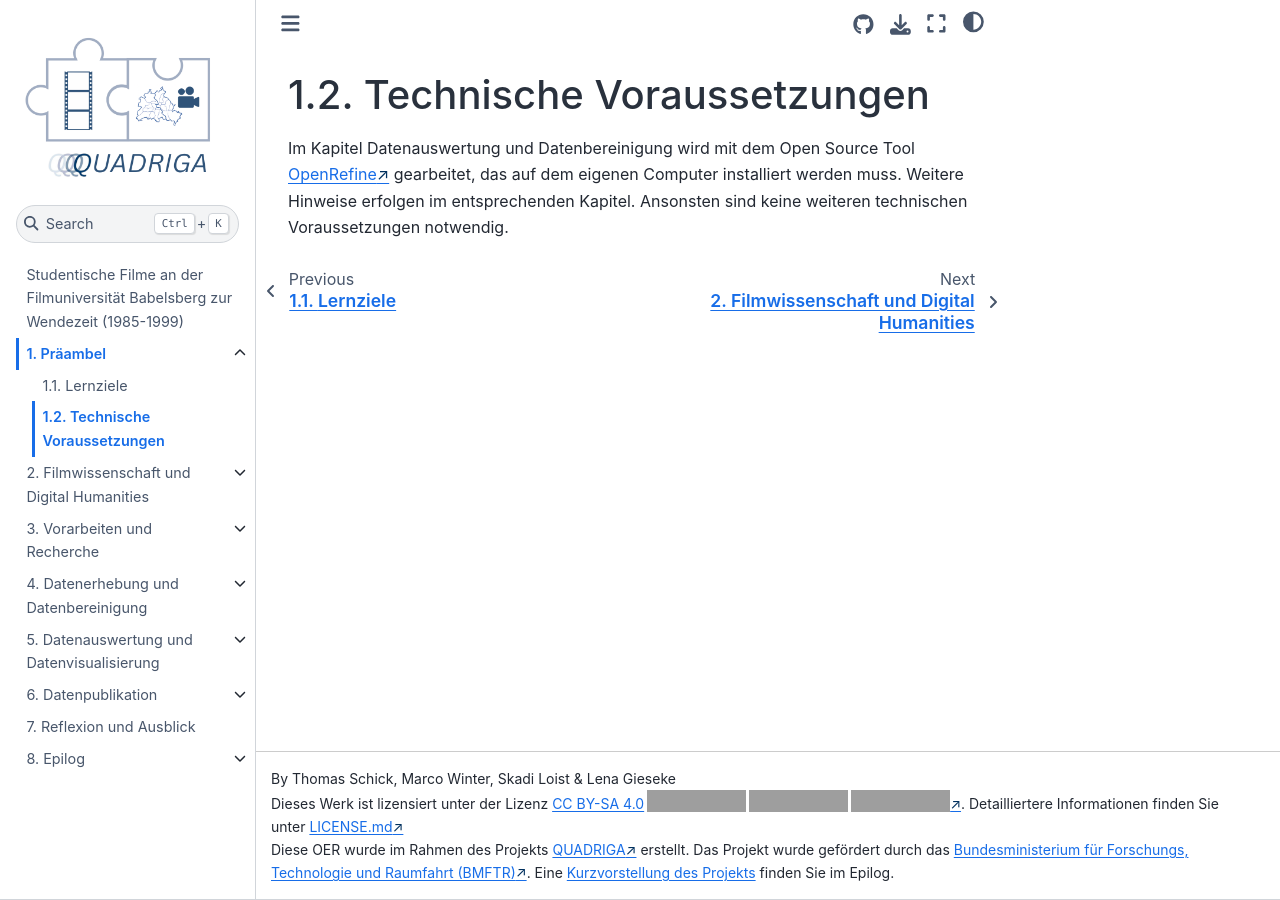
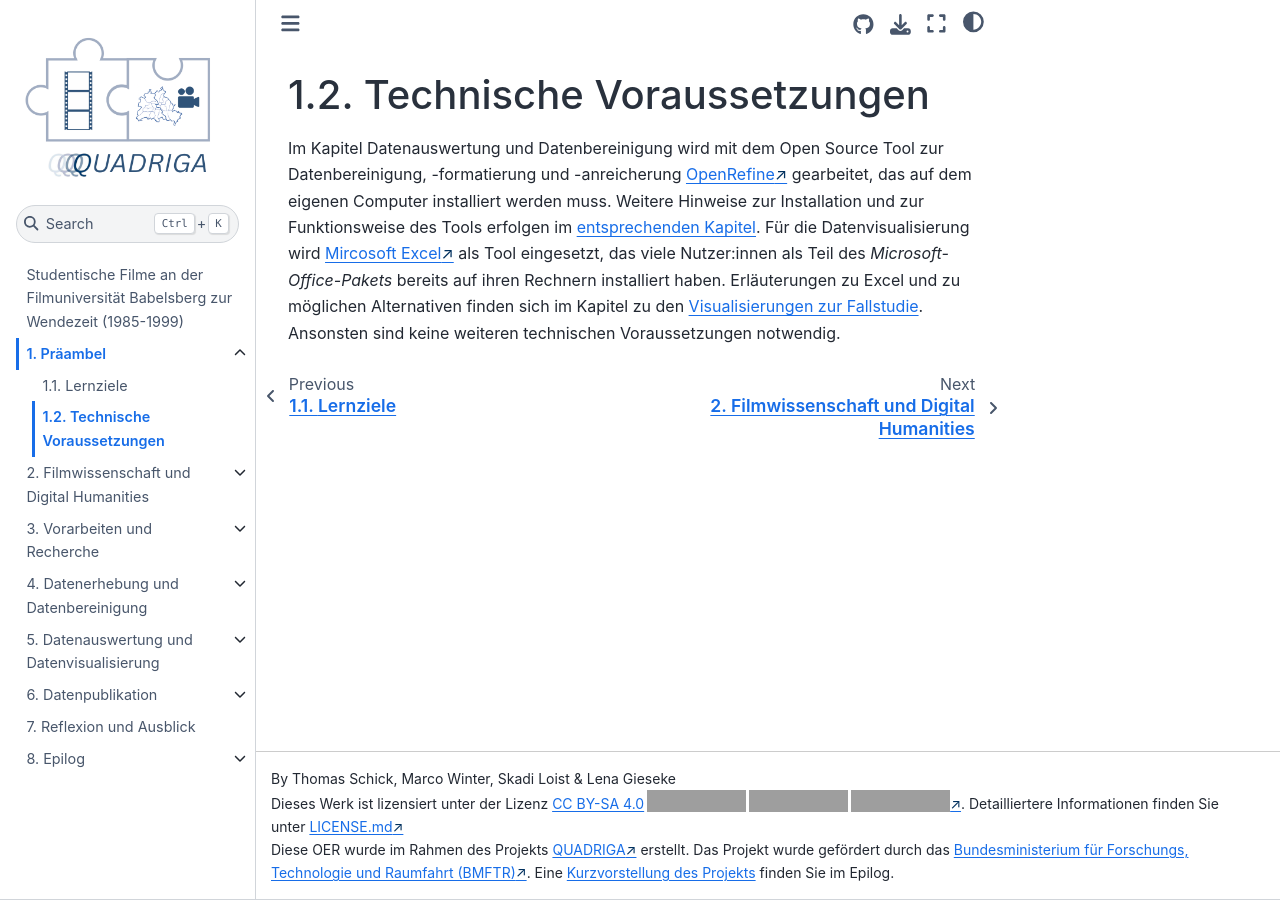
Before and after one commit to quadriga-dk/Bewegtes-Bild-Fallstudie-2, a Jupyter Book: the page built from praeambel/technische_voraussetzungen.md, in a window 1280 px wide. Built offline with Jupyter Book 1.0.4 settings and Sphinx 7.4.7 and the Sphinx Book theme 1.1.4, drawn with Linux system fonts in a browser that asks for light colours; grey boxes are pictures that could not be loaded.

Commit message:
Update technische_voraussetzungen.md

```diff
--- a/praeambel/technische_voraussetzungen.md
+++ b/praeambel/technische_voraussetzungen.md
@@ -1,2 +1,2 @@
 # Technische Voraussetzungen
-Im Kapitel Datenauswertung und Datenbereinigung wird mit dem Open Source Tool <a href="https://openrefine.org/" class="external-link" target="_blank">OpenRefine</a> gearbeitet, das auf dem eigenen Computer installiert werden muss. Weitere Hinweise erfolgen im entsprechenden Kapitel. Ansonsten sind keine weiteren technischen Voraussetzungen notwendig.
+Im Kapitel Datenauswertung und Datenbereinigung wird mit dem Open Source Tool zur Datenbereinigung, -formatierung und -anreicherung <a href="https://openrefine.org/" class="external-link" target="_blank">OpenRefine</a> gearbeitet, das auf dem eigenen Computer installiert werden muss. Weitere Hinweise zur Installation und zur Funktionsweise des Tools erfolgen im [entsprechenden Kapitel](../bereinigung/openRefine/1_einführung.md). Für die Datenvisualisierung wird <a href="https://www.microsoft.com/de-de/microsoft-365/excel?market=de" class="external-link" target="_blank">Mircosoft Excel</a> als Tool eingesetzt, das viele Nutzer:innen als Teil des *Microsoft-Office-Pakets* bereits auf ihren Rechnern installiert haben. Erläuterungen zu Excel und zu möglichen Alternativen finden sich im Kapitel zu den [Visualisierungen zur Fallstudie](../auswertung/datenvisualisierung.md). Ansonsten sind keine weiteren technischen Voraussetzungen notwendig.
```
